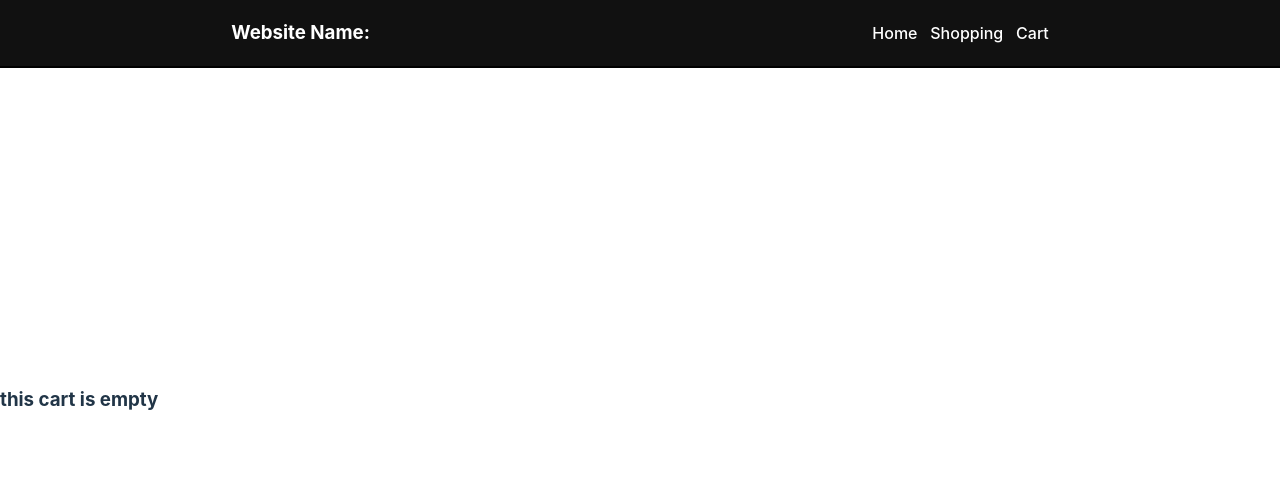
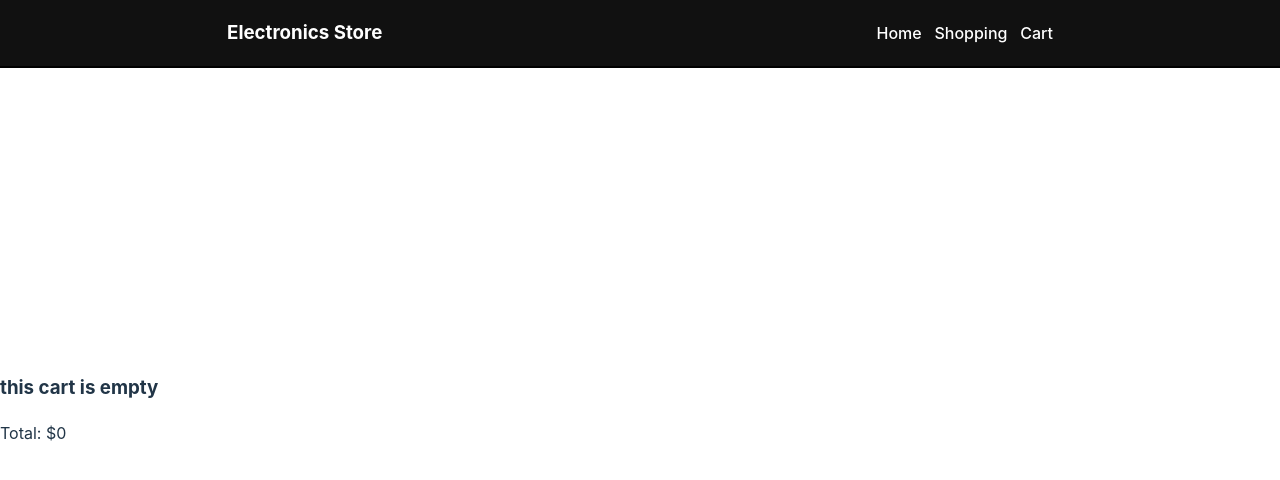
Before and after one commit to jwaddell10/ShoppingCart, a React (Vite) app: page /cart in a window 1280 px wide. Shown: the top 480 px of the page. Built offline with nearby package versions, Linux system fonts and the light colour scheme; the HTML template or start-up script is replaced by a standard one.

Commit message:
total price, cards same height/width

```diff
--- a/src/components/Cart/Cart.jsx
+++ b/src/components/Cart/Cart.jsx
@@ -1,13 +1,10 @@
 import PropTypes from "prop-types";
 import { DisplayItemInfo } from "../Shopping/Shopping.jsx";
 
-function Cart({ cart, addToCart, removeFromCart }) {
+function Cart({ cart, removeFromCart }) {
   const totalPrice = cart.reduce((acc, item) => {
-    console.log(acc,'this is acc')
-    console.log(item.price);
-    return acc + item.price
-  }, 0)
-  console.log(totalPrice, 'this isprice')
+    return acc + item.price;
+  }, 0);
   return (
     <>
       {cart && cart.length > 0 ? (
@@ -19,7 +16,6 @@ function Cart({ cart, addToCart, removeFromCart }) {
               image={item.image}
               price={item.price}
             />
-            <button onClick={() => addToCart(item)}>Add To Cart</button>
             <button onClick={() => removeFromCart(item)}>
               Remove From Cart
             </button>
@@ -28,6 +24,7 @@ function Cart({ cart, addToCart, removeFromCart }) {
       ) : (
         <h3>this cart is empty</h3>
       )}
+      <div>Total: ${totalPrice}</div>
     </>
   );
 }
--- a/src/components/NavBar/NavBar.jsx
+++ b/src/components/NavBar/NavBar.jsx
@@ -13,7 +13,7 @@ function NavBar() {
   return (
     <nav className="navbar">
       <StyledNavBar>
-        <h3 style={headingStyle}>Website Name:</h3>
+        <h3 style={headingStyle}>Electronics Store</h3>
         <ul>
           <StyledList>
             <li>
--- a/src/components/Shopping/Shopping.jsx
+++ b/src/components/Shopping/Shopping.jsx
@@ -69,6 +69,8 @@ const StyledCard = styled.section`
   border: 1px solid black;
   flex-direction: row;
   flex-wrap: wrap;
+  height: 100%;
+  width: 100%;
 `;
 
 DisplayItemInfo.propTypes = {
```
